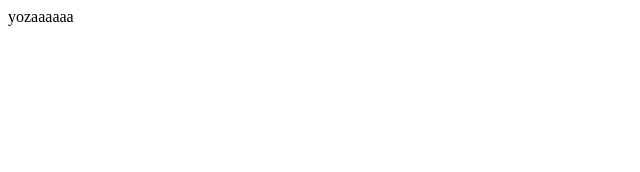
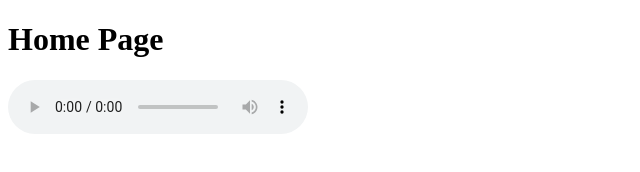
Before and after one commit to leftlyk/leftlyk.github.io, a plain HTML site: page index.html in a window 1280 px wide. Shown: the whole page, without its empty margins (0-640 px from the left). Drawn offline with Linux system fonts and the light colour scheme.

Commit message:
Update index.html

```diff
--- a/index.html
+++ b/index.html
@@ -1,7 +1,11 @@
 <!DOCTYPE html>
 <html>
 <body>
-yozaaaaaa
+<h1>Home Page</h1>
+
+<audio controls>
+<source src="RUNNING OUT OF TIME.MP3" type="audio/mpeg">
+</audio>
 <!-- Content will go here -->
 
 </body>
```
